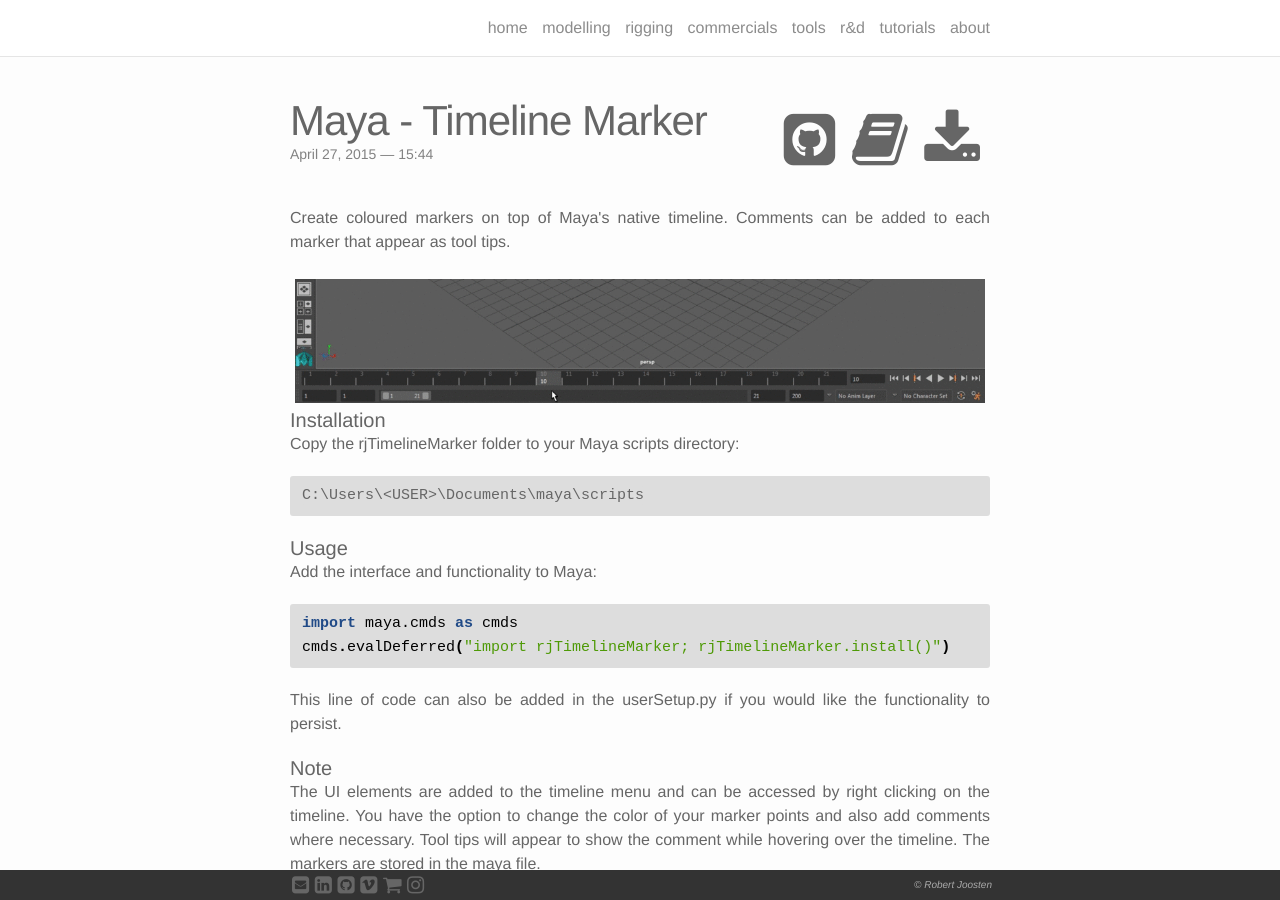
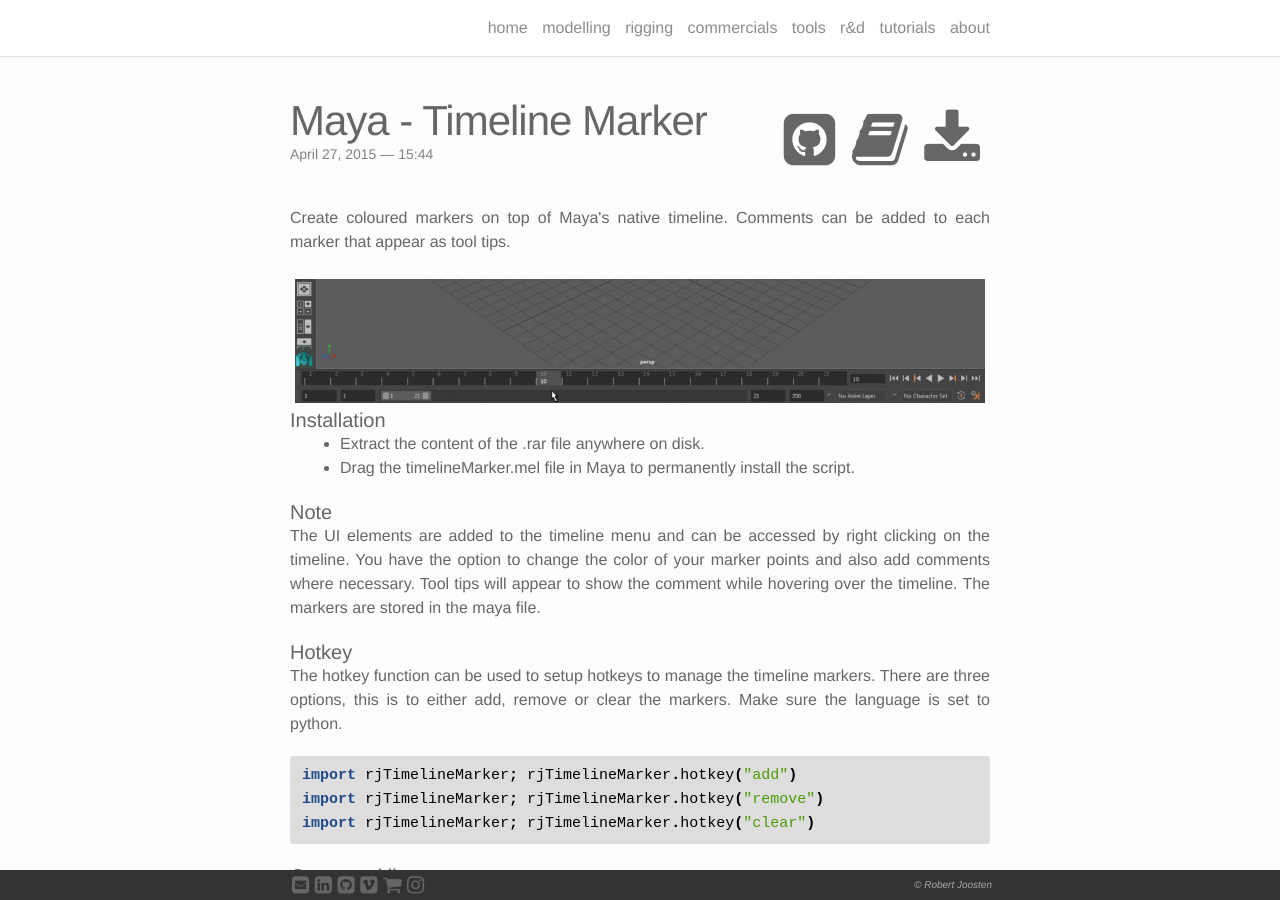
Before and after one commit to robertjoosten/robertjoosten.github.io, a Jekyll site: the page built from _projects/timeline_marker.markdown, in a window 1280 px wide and 900 px high. Built offline with Jekyll 4.4.1, drawn with Linux system fonts in a browser that asks for light colours; nearby versions of some CDN libraries.

Commit message:
update timeline marker

```diff
--- a/_projects/timeline_marker.markdown
+++ b/_projects/timeline_marker.markdown
@@ -6,27 +6,16 @@
 date: 2015-04-27 15:44:00
 category: tools
 tag: [tool, python, maya, pyside]
-github: https://github.com/robertjoosten/rjTimelineMarker
-github-docs: https://robertjoosten.github.io/rjTimelineMarker/
-gumroad: https://gum.co/rjTimelineMarker
+github: https://github.com/robertjoosten/timeline-marker
+github-docs: https://robertjoosten.github.io/timeline-marker/
+gumroad: https://gum.co/timeline-marker
 ---
 <p class="justify">Create coloured markers on top of Maya's native timeline. Comments can be added to each marker that appear as tool tips.</p>
+<p align="center"><img class="col three" src="/img/tools/timeline_marker_demo.gif"/></p>
 
-<p align="center"><img class="col three" src="/img/tools/timeline_marker_demo.gif"/></p>
-<br>
 <h4>Installation</h4>
-<p class="justify">Copy the rjTimelineMarker folder to your Maya scripts directory: </p>
-{% highlight text %}
-C:\Users\<USER>\Documents\maya\scripts
-{% endhighlight %}
-
-<h4>Usage</h4>
-Add the interface and functionality to Maya:
-{% highlight python %}
-import maya.cmds as cmds
-cmds.evalDeferred("import rjTimelineMarker; rjTimelineMarker.install()")
-{% endhighlight %}
-<p class="justify">This line of code can also be added in the userSetup.py if you would like the functionality to persist. </p>
+* Extract the content of the .rar file anywhere on disk.
+* Drag the timelineMarker.mel file in Maya to permanently install the script.
 
 <h4>Note</h4>
 <p class="justify">The UI elements are added to the timeline menu and can be accessed by right clicking on the timeline. You have the option to change the color of your marker points and also add comments where necessary. Tool tips will appear to show the comment while hovering over the timeline. The markers are stored in the maya file.</p>
```
